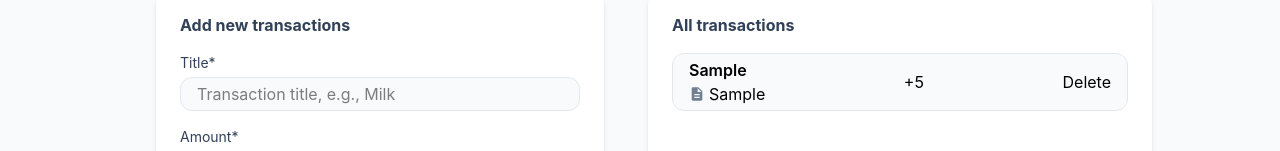
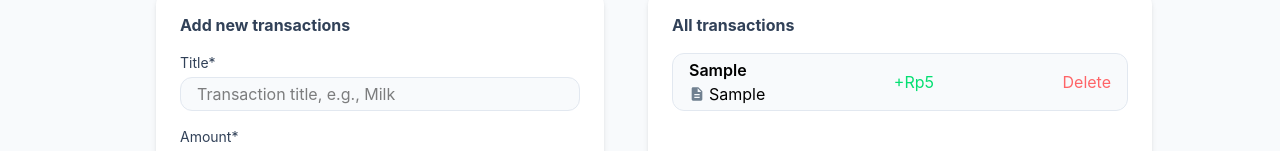
Before and after one commit to marvelTtihu/ExpenseTracker, a React (Vite) app: page / in a window 1280 px wide. Both pictures are taken after typing "Sample", "5", "Sample" into the empty fields and a click on the button "Add+". Shown: the part 303-454 px from the top of the page. Built offline with nearby package versions, Linux system fonts and the light colour scheme.

Commit message:
fix code

```diff
--- a/src/components/TransactionList.jsx
+++ b/src/components/TransactionList.jsx
@@ -22,8 +22,8 @@ function TransactionList({transactions, onDeleteTransaction}) {
                                     </div>
                                 )}
                             </div>
-                            <span>{item.type === "income" ? "+" : "-"}{item.amount}</span>
-                            <button onClick={() => onDeleteTransaction(item.id)}>Delete</button>
+                            <span className={item.type === "income" ? "text-green-400" : "text-red-400"}>{item.type === "income" ? "+" : "-"}Rp{item.amount}</span>
+                            <button onClick={() => onDeleteTransaction(item.id)} className="cursor-pointer text-red-400">Delete</button>
                         </li>
                     ))}
                 </ul>
```
